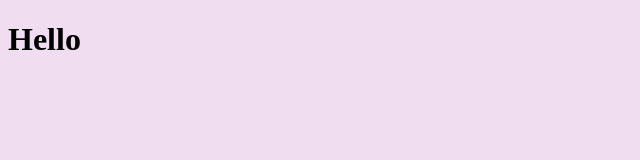
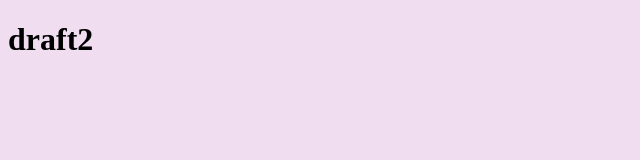
Before and after one commit to draft2/draft2.github.io, a plain HTML site: page index.html in a window 1280 px wide. Shown: the full height of the page, 0-640 px from the left. Drawn offline with Linux system fonts and the light colour scheme.

Commit message:
name change

```diff
--- a/index.html
+++ b/index.html
@@ -6,7 +6,7 @@
 	<link rel="stylesheet" href="styles.css">
 </head>
 <body>
-<h1>Hello</h1>
+<h1>draft2</h1>
 
 </body>
 </html>
```
